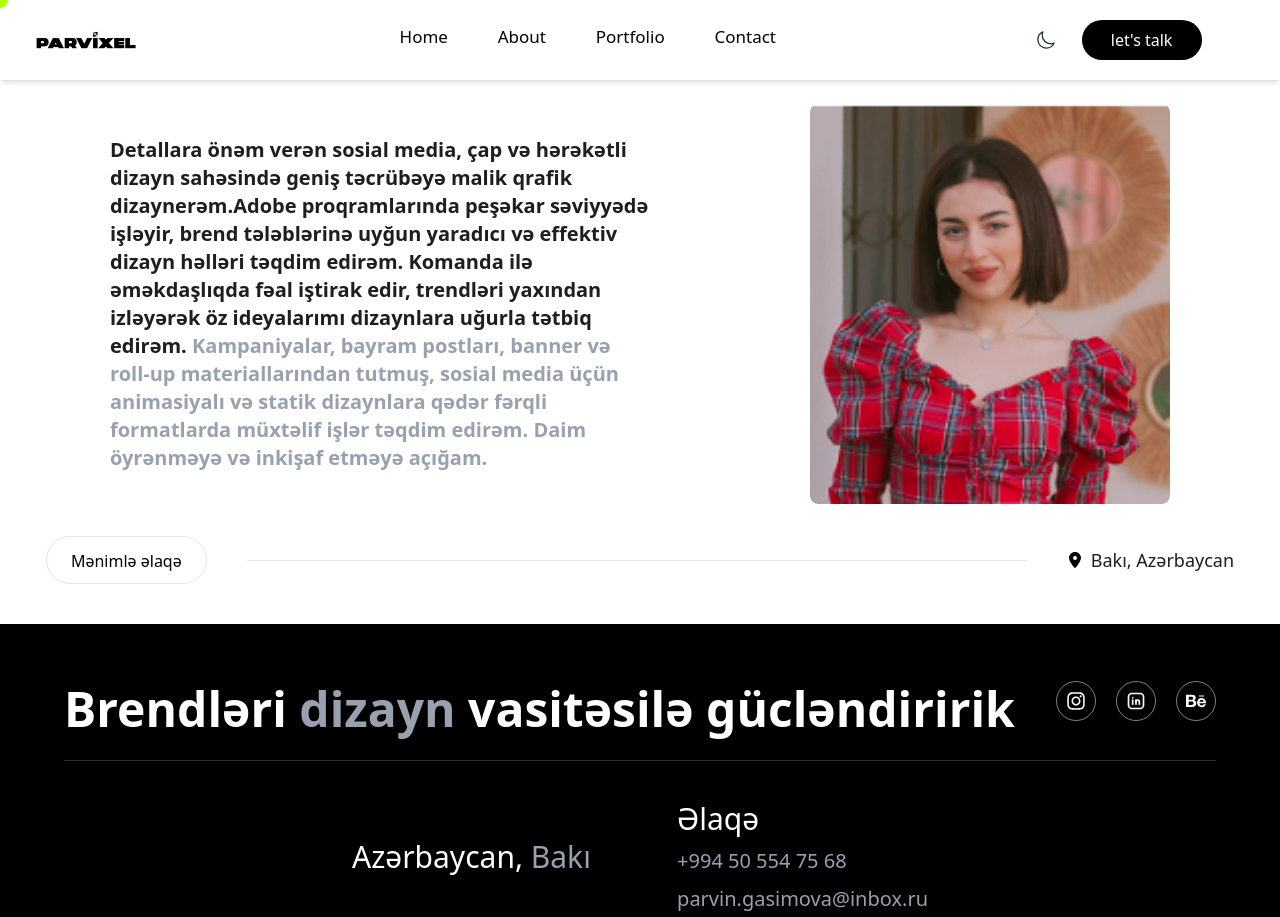
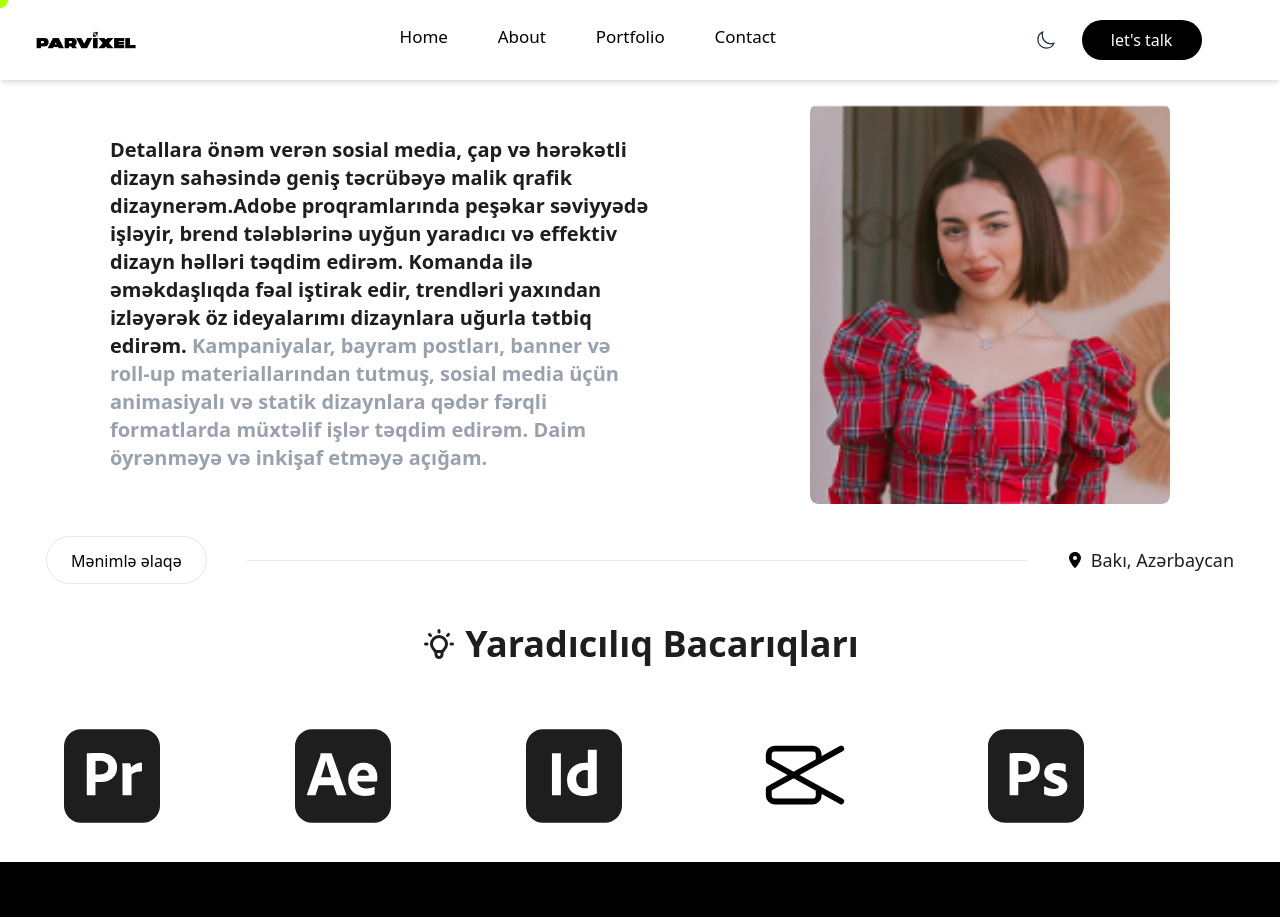
Before and after one commit to mammadovailaha/parvin_gasimova, a React (Vite) app: page /about in a window 1280 px wide. Shown: the top 917 px of the page. Built offline with nearby package versions, Linux system fonts and the light colour scheme.

Commit message:
some chngs

```diff
--- a/src/App.tsx
+++ b/src/App.tsx
@@ -7,7 +7,7 @@ import AppRouter from "./router/AppRouter";
 
 function App() {
   return (
-    <div className="overflow-x-hidden ">
+    <div className="overflow-x-hidden">
       <ThemeProvider>
         <Navbar />
         <AppRouter />
--- /dev/null
+++ b/src/components/AboutSection/SkillSection.tsx
@@ -0,0 +1,62 @@
+import { HiOutlineLightBulb } from "react-icons/hi"
+import capcut from "../../assets/logo/capcutLogo.svg"
+import { SiAdobeaftereffects, SiAdobeillustrator, SiAdobeindesign, SiAdobephotoshop, SiAdobepremierepro } from "react-icons/si"
+import Slider from "react-slick"
+import "slick-carousel/slick/slick.css";
+import "slick-carousel/slick/slick-theme.css";
+
+
+const skillLogos = [
+       {icon: <SiAdobephotoshop className="text-8xl text-[#1e1e1e]" />, label: "Adobe Photoshop"},
+       {icon: <SiAdobeillustrator className="text-8xl text-[#1e1e1e]" />, label: "Adobe Illustrator"},
+       {icon: <SiAdobepremierepro className="text-8xl text-[#1e1e1e]" />, label: "Adobe Premiere Pro"},
+       {icon: <SiAdobeaftereffects className="text-8xl text-[#1e1e1e]" />, label: "Adobe After Effects"},
+       {icon: <SiAdobeindesign className="text-8xl text-[#1e1e1e]" />, label: "Adobe InDesign"},
+       {icon: <img src={capcut} alt="CapCut Logo" className="w-24 h-23.5" />, label: "CapCut"}
+]
+
+const SkillSection = () => {
+    const settings = {
+        dots: true,          // alt nöqtələr
+        infinite: true,      // limitsiz dövr etsin
+        speed: 500,          // keçid sürəti (ms)
+        slidesToShow: 5,     // eyni anda neçə element göstərsin
+        slidesToScroll: 1,   // hər dəfə neçə element sürüşsün
+        autoplay: true,      // avtomatik sürüşsün
+        autoplaySpeed: 2000, // avtomatik keçid sürəti
+
+        responsive: [
+            {
+                breakpoint: 768, // ekran <= 760px (planşet və kiçik laptop)
+                settings: {
+                    slidesToShow: 6,
+                    slidesToScroll: 1,
+                    infinite: true,
+                    dots: true,
+                },
+            },
+            {
+                breakpoint: 640, // ekran <= 640px (telefon)
+                settings: {
+                    slidesToShow: 3,
+                    slidesToScroll: 1,
+                },
+            },
+        ],
+    };
+    return (
+        <div className="w-full flex flex-col gap-8 md:gap-16 items-center">
+            <div className="flex items-center gap-2 w-full justify-center"><HiOutlineLightBulb className="text-4xl text-[#1e1e1e]" />
+                <h2 className="text-4xl font-bold text-[#1e1e1e]">Yaradıcılıq Bacarıqları</h2></div>
+            <Slider {...settings} className="w-[90%] flex justify-center items-center md:gap-10">
+                {skillLogos.map((logo, index) => (
+                    <div key={index} className="flex justify-center items-center gap-2 mb-8 relative">
+                        <div className="group">{logo.icon} <p className="text-base font-semibold hidden group-hover:block absolute z-10 bg-gray-200 rounded-lg px-6 top-[-80px]">{logo.label}</p></div>
+                    </div>
+                ))}
+            </Slider>
+        </div>
+    )
+}
+
+export default SkillSection
--- a/src/components/MouseFolloerDot.tsx
+++ b/src/components/MouseFolloerDot.tsx
@@ -33,30 +33,28 @@ const MouseFollowerDot: React.FC = () => {
         style={{
           left: `${position.x - 8}px`, // Nöqtəni mərkəzləşdirmək üçün yarısını çıxırıq
           top: `${position.y - 8}px`,
-          transition: 'all 0.01 ease-out', // Yumşaq animasiya
+          transition: 'all 0.3 ease-out', // Yumşaq animasiya
           // boxShadow: '0 0 20px rgba(59, 130, 246, 0.6)', // Glow effekti
         }}
       />
 
       {/* İkinci nöqtə - daha yavaş */}
-      {/* <div
-        className="fixed w-3 h-3 bg-[#3f3f3f] rounded-full pointer-events-none z-40 opacity-70"
+      <div
+        className="fixed w-3.5 h-3.5 bg-[#3f3f3f] rounded-full pointer-events-none z-40 opacity-70"
         style={{
           left: `${position.x - 6}px`,
           top: `${position.y - 6}px`,
-          transition: 'all 0.3s ease-out', // Daha yavaş animasiya
+          transition: 'all 0.4s ease-out', // Daha yavaş animasiya
         }}
       />
-
-
       <div
-        className="fixed w-2 h-2 bg-[#f8f8f8] rounded-full pointer-events-none z-30 opacity-50"
+        className="fixed w-2.5 h-2.5 bg-[#3f3f3f] rounded-full pointer-events-none z-30 opacity-50"
         style={{
           left: `${position.x - 4}px`,
           top: `${position.y - 4}px`,
-          transition: 'all 0.6s ease-out', // Ən yavaş animasiya
+          transition: 'all 0.9s ease-out', // Ən yavaş animasiya
         }}
-      /> */}
+      />
     </div>
   );
 };
--- a/src/components/PortfolioCard.tsx
+++ b/src/components/PortfolioCard.tsx
@@ -62,7 +62,7 @@ const ProtfolioCard: FC<Props> = ({ serviceName, serviceImage, company, serviceI
             opacity: isHovered ? 1 : 0,
           }}
         >
-          <span className="text-black font-semibold text-sm">explore</span>
+          <span className="text-black font-semibold text-sm">Ətraflı</span>
         </div>
       )}
     </div>
--- a/src/pages/About.tsx
+++ b/src/pages/About.tsx
@@ -1,10 +1,12 @@
 import AboutHero from "../components/AboutSection/AboutHero"
+import SkillSection from "../components/AboutSection/SkillSection"
 
 
 const About = () => {
   return (
     <div>
      <AboutHero/>
+     <SkillSection/>
     </div>
   )
 }
```
Also changed, not shown: src/assets/logo/capcutLogo.svg (added).
